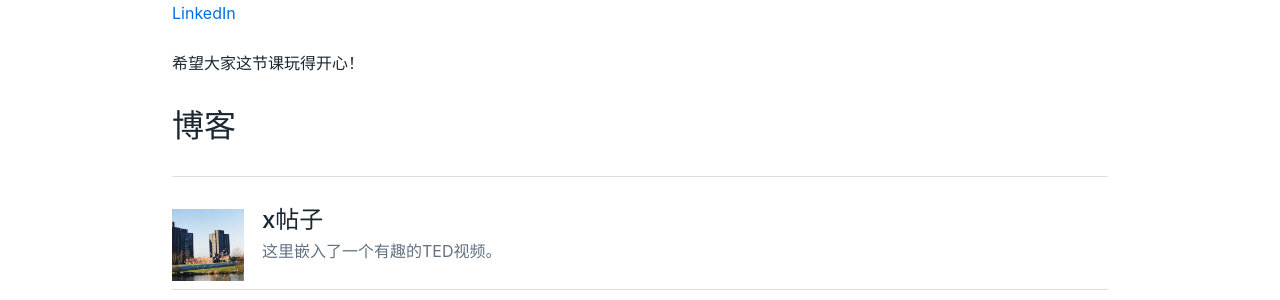
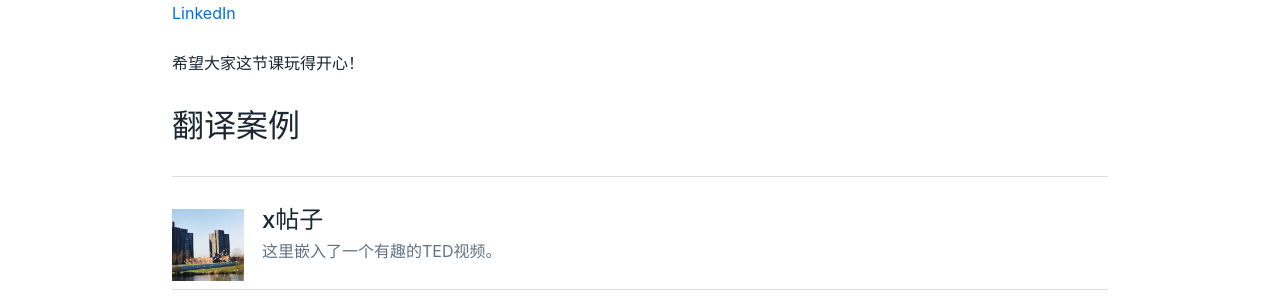
Before and after one commit to Hester-Tso/xj0614, a Jekyll site: the page built from zh/index.md, in a window 1280 px wide. Shown: the part 386-686 px from the top of the page. Built offline with Jekyll 4.4.1, drawn with Linux system fonts in a browser that asks for light colours.

Commit message:
Update index.md

```diff
--- a/zh/index.md
+++ b/zh/index.md
@@ -14,4 +14,4 @@ description: "Jekyll Basics是一个网站模板，可支持多种语言和（
 
 希望大家这节课玩得开心！
 
-## 博客
+## 翻译案例
```
